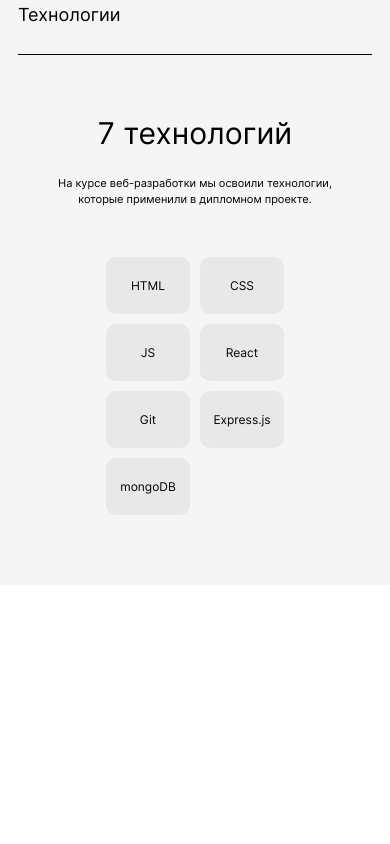
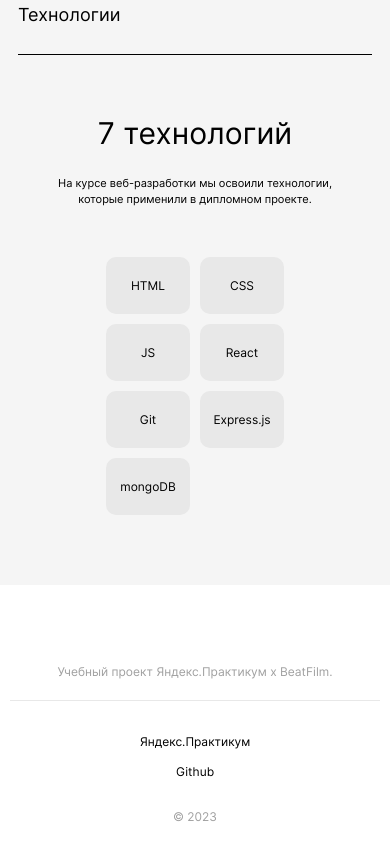
Before and after one commit to ana-anajel/movies-explorer-frontend, a React (Create React App) app in the folder movies-explorer-frontend/: page / in a window 390 px wide. Shown: the part 1404-2248 px from the top of the page. Before the commit the page ends 1989 px from the top, so only its background shows below. Built offline with nearby package versions, Linux system fonts and the light colour scheme.

Commit message:
Добавить компонент Footer

```diff
--- a/movies-explorer-frontend/src/components/App/App.js
+++ b/movies-explorer-frontend/src/components/App/App.js
@@ -4,12 +4,14 @@
 import './App.css';
 import Header from '../Header/Header';
 import Main from '../Main/Main';
+import Footer from '../Footer/Footer';
 
 function App() {
   return (
     <div className="App">
       <Header />
       <Main />
+      <Footer />
     </div>
   );
 }
--- a/movies-explorer-frontend/src/components/Footer/Footer.css
+++ b/movies-explorer-frontend/src/components/Footer/Footer.css
@@ -0,0 +1,93 @@
+.footer {
+  box-sizing: border-box;
+  padding: 79px 70px 20px;
+}
+
+.footer__container {
+  border-bottom: 1px solid #E8E8E8;
+}
+
+.footer__title {
+  color: #A0A0A0;
+  font-weight: 400;
+  font-size: 13px;
+  line-height: 16px;
+  text-align: center;
+  margin: 0 auto 20px;
+}
+
+.footer__info {
+  box-sizing: border-box;
+  padding: 20px 0 0;
+  display: flex;
+  justify-content: space-between;
+}
+
+.footer__list {
+  list-style-type: none;
+  padding: 0;
+  margin: 0;
+  display: flex;
+}
+
+.footer__year {
+  margin: 0;
+  font-weight: 400;
+  font-size: 13px;
+  line-height: 16px;
+}
+
+.footer__link {
+  text-decoration: none;
+  color: #000;
+  margin: 0 0 0 20px;
+  font-weight: 400;
+  font-size: 13px;
+  line-height: 16px;
+}
+
+@media screen and (max-width: 924px) {
+  .footer {
+    padding: 79px 30px 20px;
+  }
+}
+
+@media screen and (max-width: 577px) {
+  .footer {
+    padding: 79px 10px 20px;
+  }
+
+  .footer__title {
+    font-size: 12px;
+    line-height: 15px;
+    margin: 0 auto 21px;
+  }
+
+  .footer__info {
+    padding: 30px 0 0;
+    flex-direction: column-reverse;
+    align-items: center;
+  }
+
+  .footer__list {
+    flex-direction: column;
+    align-items: center;
+  }
+
+  .footer__year {
+    margin: 30px 0 0;
+    font-size: 12px;
+    line-height: 15px;
+    color: #A0A0A0;
+  }
+
+  .footer__link {
+    margin: 0;
+    font-size: 12px;
+    line-height: 15px;
+  }
+
+  .footer__element:first-child {
+    margin: 0 0 12px;
+  }
+}
--- a/movies-explorer-frontend/src/components/Footer/Footer.js
+++ b/movies-explorer-frontend/src/components/Footer/Footer.js
@@ -0,0 +1,24 @@
+import React from 'react';
+import './Footer.css';
+
+function Footer() {
+  return (
+    <footer className="footer">
+
+      <div className='footer__container'>
+        <h2 className='footer__title'>Учебный проект Яндекс.Практикум х BeatFilm.</h2>
+      </div>
+
+      <div className='footer__info'>
+        <p className='footer__year'>© 2023</p>
+        <ul className='footer__list'>
+          <li className='footer__element'><a href='ya.ru' className='footer__link'>Яндекс.Практикум</a></li>
+          <li className='footer__element'><a href='ya.ru' className='footer__link'>Github</a></li>
+        </ul>
+      </div>
+
+    </footer>
+  );
+}
+
+export default Footer;
```
